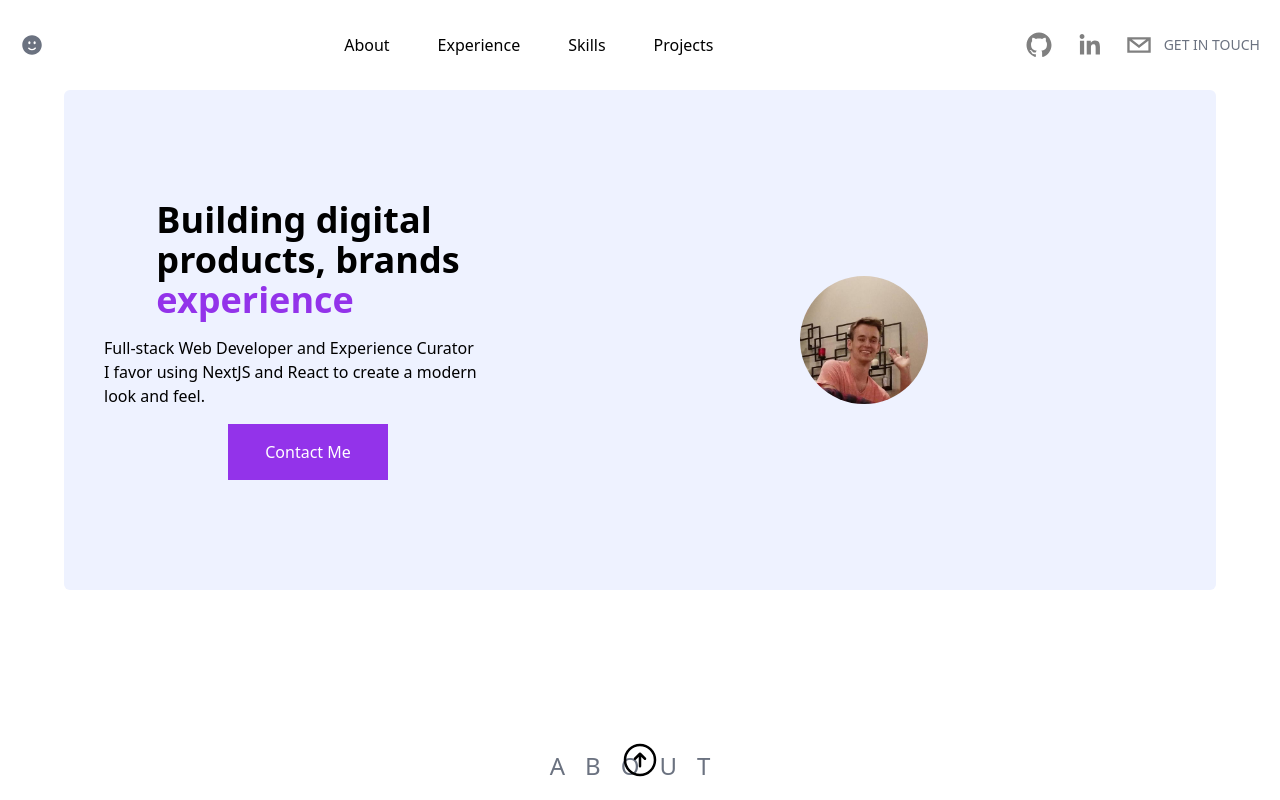
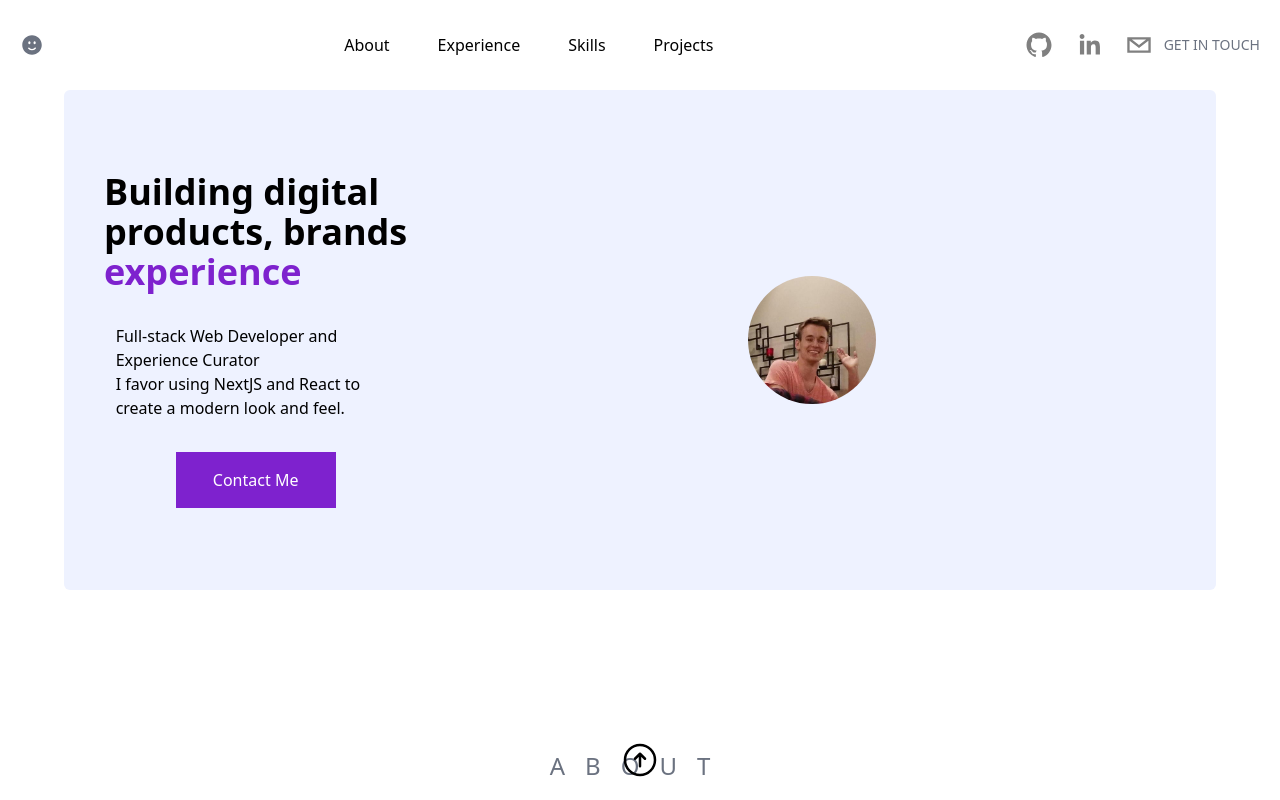
Before and after one commit to Coltonb-boop/portfolio-nextjs13, a Next.js app: page / in a window 1280 px wide. Built offline with nearby package versions, Linux system fonts and the light colour scheme.

Commit message:
Adding max widths changing colors

```diff
--- a/app/Hero.tsx
+++ b/app/Hero.tsx
@@ -17,17 +17,17 @@ function Hero({}: Props) {
 
   return (
     <div className='flex items-center justify-evenly text-center overflow-hidden bg-indigo-50 m-16 mt-0 h-[500px] rounded-md'>
-      <div className='flex flex-col items-center justify-center space-y-4 pl-10 max-w-md text-left'>
+      <div className='flex flex-col items-center justify-center space-y-8 pl-10 max-w-md text-left'>
         <div className='text-4xl font-bold'>
           <p>Building digital </p>
           <p className=''>products, brands </p>
-          <p className='text-purple-600'>experience</p>
+          <p className='text-purple-700'>experience</p>
         </div>
-        <div>
+        <div className='max-w-[280px]'>
           <p>Full-stack Web Developer and Experience Curator</p>
           <p>I favor using NextJS and React to create a modern look and feel.</p>
         </div>
-        <button className='bg-purple-600 w-40 h-14 text-white'>
+        <button className='bg-purple-700 w-40 h-14 text-white'>
           Contact Me
         </button>
       </div>
```
